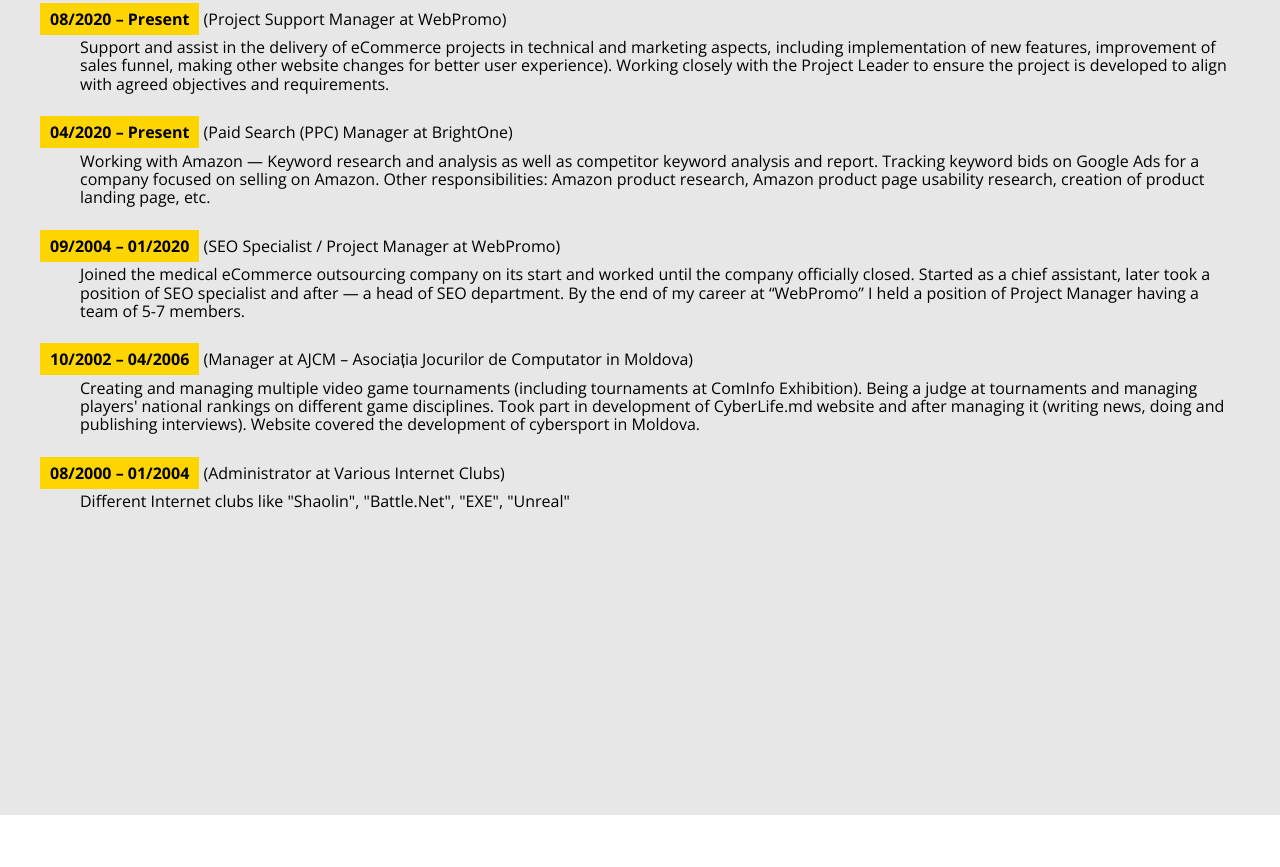
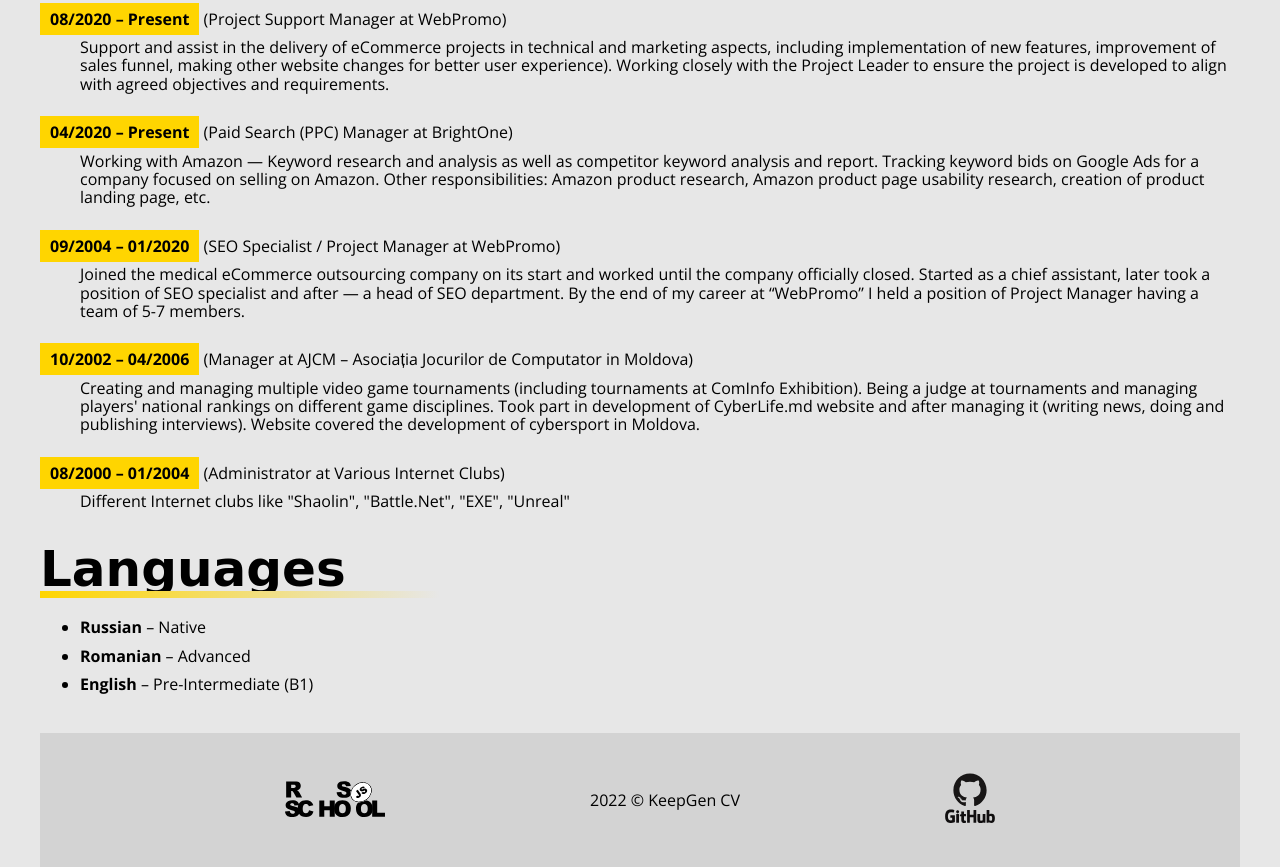
Before and after one commit to KeepGen/rsschool-cv, a plain HTML site: page index.html in a window 1280 px wide. Shown: the part 1685-2552 px from the top of the page. Before the commit the page ends 2500 px from the top, so only its background shows below. Drawn offline with nearby package versions, Linux system fonts and the light colour scheme; a web font is replaced by a local one.

Commit message:
feat: added Languages and Footer section (with RS-School and Github logos)

```diff
--- a/index.html
+++ b/index.html
@@ -142,6 +142,27 @@
             </div>
         </section>
 
+        <section class="languages">
+            <h2 class="languages__title heading">Languages</h2>
+            <ul class="languages__list">
+                <li class="languages__list_item">Russian <span> – Native</span></li>
+                <li class="languages__list_item">Romanian <span> – Advanced</span></li>
+                <li class="languages__list_item">English <span> – Pre-Intermediate (B1)</span></li>
+            </ul>
+        </section>
+
+        <footer class="footer">
+            <div class="footer__rsslogo">
+                <a href="https://rs.school/js/" target="_blank"><img src="images/rs_school_js.svg" class="footer__rsslogo_img" alt="RS-SCHOOL LOGO"></a>
+            </div>
+
+            <div class="footer__copyright">2022 &copy; KeepGen CV</div>
+
+            <div class="footer__githublogo">
+                <a href="https://github.com/KeepGen"><img src="images/github_logo.svg" class="footer__githublogo_img" alt="GITHUB LOGO"></a>
+            </div>
+        </footer>
+
     </div>
 </main>
 </body>
--- a/style.css
+++ b/style.css
@@ -64,9 +64,8 @@ html {
 }
 
 .main {
-    min-height: 2500px;
     background-color: #e7e7e7;
-    padding: 100px 0 20px;
+    padding: 100px 0 0 0;
 }
 
 .about {
@@ -174,3 +173,29 @@ html {
 .work__info_place {
     margin-left: 40px !important;
 }
+
+.languages__list_item {
+    margin-bottom: 10px;
+    font-weight: 700;
+}
+
+.languages__list_item span {
+    font-weight: 400;
+}
+
+.footer {
+    display: flex;
+    align-items: center;
+    justify-content: space-evenly;
+    padding: 40px;
+    margin-top: 40px;
+    background-color: #d3d3d3;
+}
+
+.footer__rsslogo_img {
+    width: 100px;
+}
+
+.footer__githublogo_img {
+    width: 50px;
+}
```
Also changed, not shown: images/github_logo.svg (added), images/rs_school_js.svg (added).
